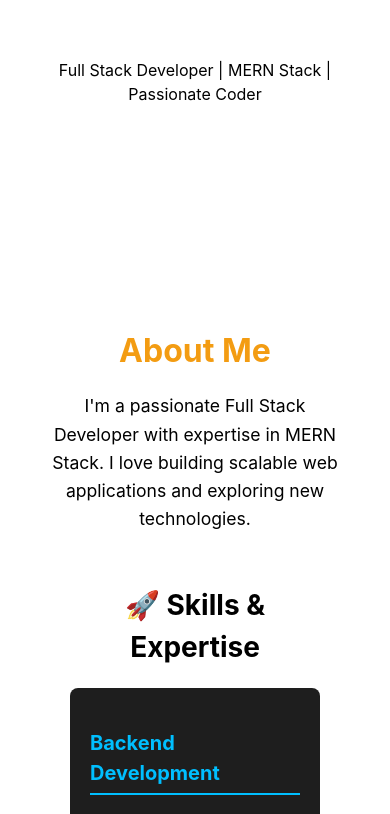
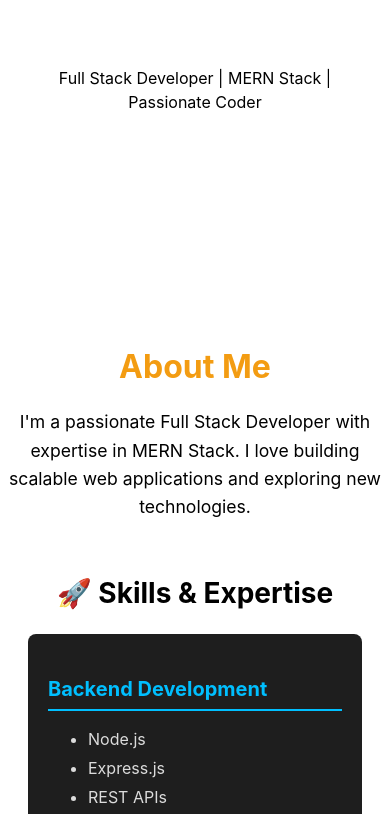
Before and after one commit to syedsaab1303/Portfolio, a React (Vite) app: page / in a window 390 px wide. Shown: the part 495-1309 px from the top of the page. Built offline with nearby package versions, Linux system fonts and the light colour scheme.

Commit message:
changes for mobile screen

```diff
--- a/src/components/Hero.jsx
+++ b/src/components/Hero.jsx
@@ -9,16 +9,15 @@ const HeroContainer = styled.section`
   text-align: center;
   width: 90%;
   margin: 0 auto;
+
+    @media (max-width: 768px) {
+    padding: 1rem;
+  }
+
+  @media (max-width: 480px) {
+    padding: 0.5rem;
+  }
 `;
-
-// const ProfileImage = styled.img`
-//   width: 150px;
-//   height: 150px;
-//   border-radius: 50%;
-//   margin-bottom: 20px;
-// `;
-
-
 
 const ProfileImage = styled.img`
   width: 100%;
--- a/src/components/Navbar.jsx
+++ b/src/components/Navbar.jsx
@@ -18,11 +18,19 @@ const NavbarContainer = styled.nav`
   z-index: 1000;
   box-sizing: border-box;
   transition: all 0.3s;
+
+   @media (max-width: 768px) {
+    padding: 0.5rem 1rem;
+  }
 `;
 
 const Logo = styled.h1`
   font-size: 1.5rem;
   font-weight: bold;
+
+   @media (max-width: 768px) {
+    font-size: 1.2rem;
+  }
 `;
 
 const NavLinks = styled.ul`
--- a/src/pages/About.jsx
+++ b/src/pages/About.jsx
@@ -1,13 +1,29 @@
 import styled from "styled-components";
 import Skills from "./../components/Skills";
 
+// const AboutContainer = styled.section`
+//   max-width: 800px;
+//   margin: 0 auto;
+//   padding: 1rem 50px;
+//   text-align: center;
+
+// `;
+
+
+
 const AboutContainer = styled.section`
-  max-width: 800px;
-  margin: 0 auto;
-  padding: 1rem 50px;
+  padding: 4rem 2rem;
   text-align: center;
 
+  @media (max-width: 768px) {
+    padding: 2rem 1rem;
+  }
+
+  @media (max-width: 480px) {
+    padding: 1rem 0.5rem;
+  }
 `;
+
 
 const Heading = styled.h2`
   font-size: 2rem;
```
